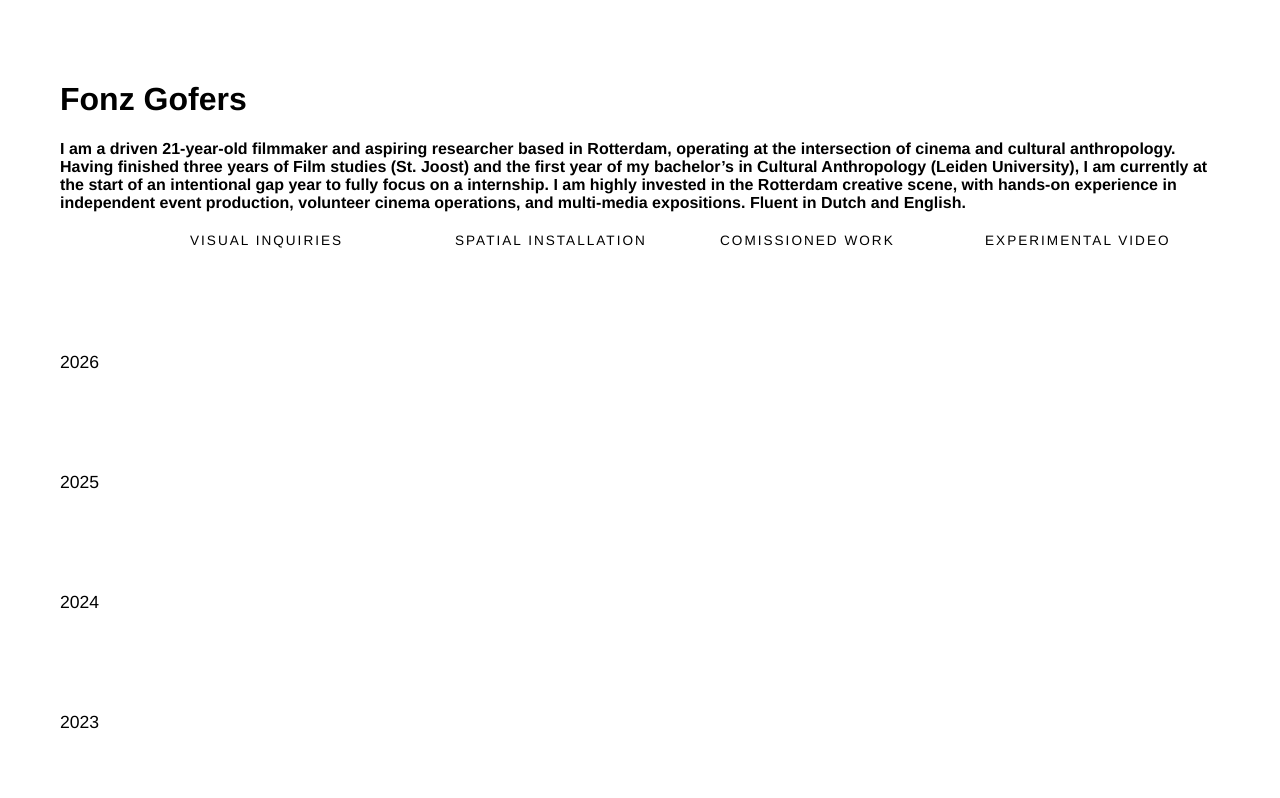
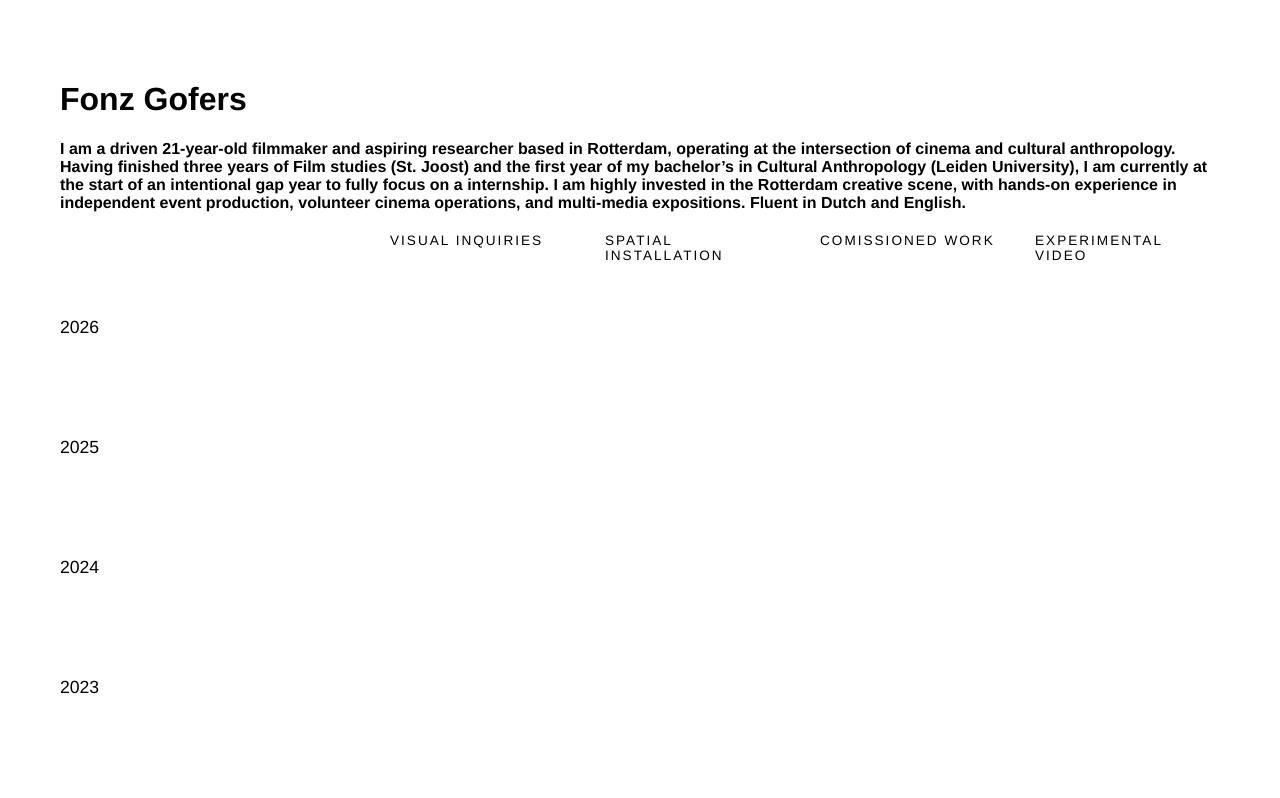
Before and after one commit to gofersfonz-ai/fonzgofers, a plain HTML site: page hoofdpagina.html in a window 1280 px wide. Shown: the top 798 px of the page. Drawn offline with Linux system fonts and the light colour scheme.

Commit message:
Update hoofdpagina.css

```diff
--- a/hoofdpagina.css
+++ b/hoofdpagina.css
@@ -16,13 +16,13 @@ body {
 /* De 5 kolommen verdeling: 1 voor het jaartal (smal) + 4 voor de categorieën */
 .grid-header, .portfolio-grid {
     display: grid;
-    grid-template-columns: 100px 1fr 1fr 1fr 1fr;
+    grid-template-columns: 300px 1fr 1fr 1fr 1fr;
     gap: 40px 30px; /* Ruime gap zorgt voor het 'zwevende' effect */
 }
 
 /* Categorie koppen bovenin */
 .grid-header {
-    margin-bottom: 100px;
+    margin-bottom: 50px;
     border-bottom: none; /* Geen harde lijnen */
 }
 
```
